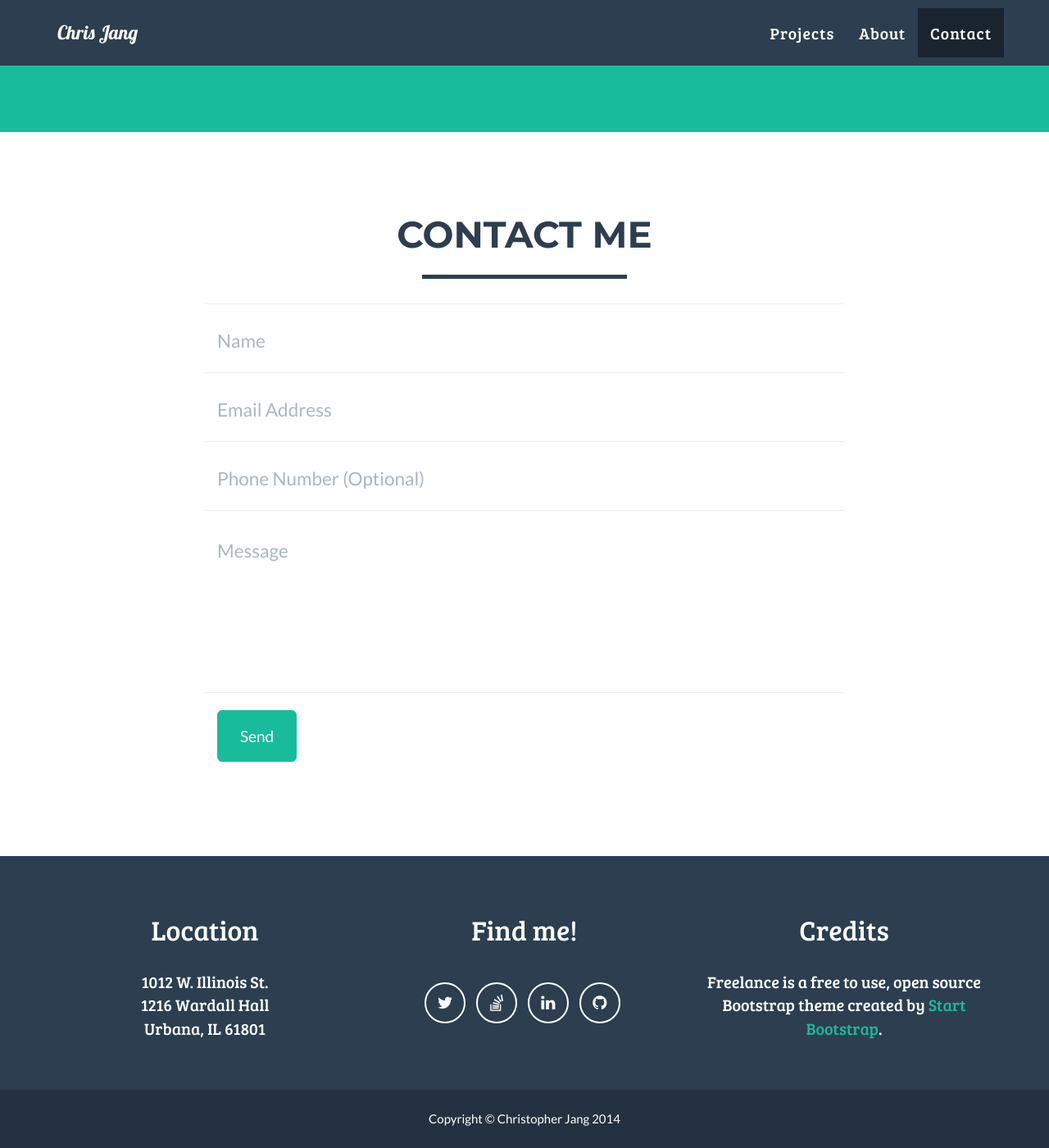
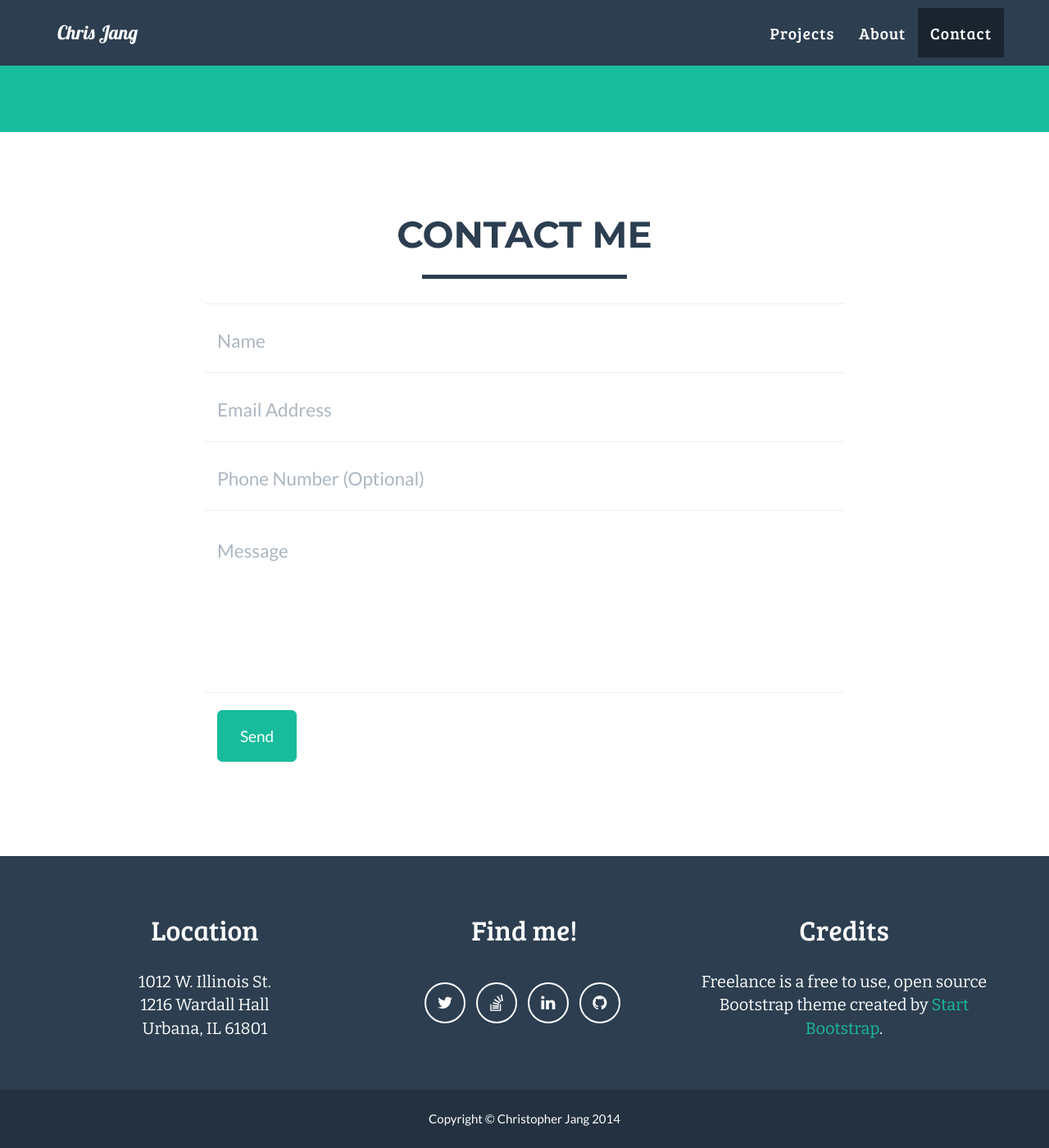
Before and after one commit to cjang5/cjang5.github.io, a Jekyll site: the page built from index.html, in a window 1280 px wide and 1400 px high, scrolled down 2017 px. Shown: the whole window at 82% size. Built offline with Jekyll 4.4.1, drawn with Linux system fonts in a browser that asks for light colours.

Commit message:
Added Bitter font and changed p in footer to that font

```diff
--- a/_includes/css/main.css
+++ b/_includes/css/main.css
@@ -365,8 +365,8 @@
 }
 
 footer .footer-col p {
-    font-family: 'Bree Serif', sans-serif;
-    font-weight: 50;
+    font-family: 'Bitter', sans-serif;
+    /*font-weight: 50; */
 }
 
 footer .footer-below {
--- a/_includes/head.html
+++ b/_includes/head.html
@@ -16,6 +16,7 @@
     <link href="http://fonts.googleapis.com/css?family=Lato:400,700,400italic,700italic" rel="stylesheet" type="text/css">
     <link href='http://fonts.googleapis.com/css?family=Lobster' rel='stylesheet' type='text/css'>
     <link href='http://fonts.googleapis.com/css?family=Bree+Serif' rel='stylesheet' type='text/css'>
+    <link href='http://fonts.googleapis.com/css?family=Bitter' rel='stylesheet' type='text/css'>
 
     <!-- HTML5 Shim and Respond.js IE8 support of HTML5 elements and media queries -->
     <!-- WARNING: Respond.js doesn't work if you view the page via file:// -->
```
